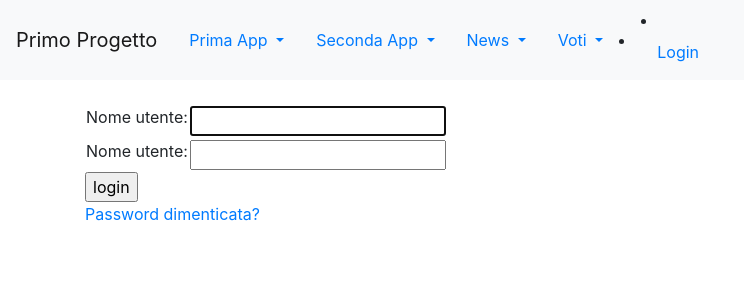
After one commit to ValentinaMarinelli/primo_progetto, a Django app: page /accounts/login/ in a window 1280 px wide. The commit adds this page. Shown: the top 300 px of the page, without its empty margins (0-744 px from the left). Run offline with Django 4.2, Linux system fonts and the light colour scheme.

Commit message:
Passo 24: Fatto, ho sbagliato branch

```diff
--- a/primo_progetto/settings.py
+++ b/primo_progetto/settings.py
@@ -142,3 +142,8 @@ MEDIA_ROOT = "uploads"
 # https://docs.djangoproject.com/en/4.2/ref/settings/#default-auto-field
 
 DEFAULT_AUTO_FIELD = 'django.db.models.BigAutoField'
+
+# Redirect to home URL after login (Default redirects to /accounts/profile/)
+LOGIN_REDIRECT_URL = '/'
+
+EMAIL_BACKEND = 'django.core.mail.backends.console.EmailBackend'
--- a/primo_progetto/urls.py
+++ b/primo_progetto/urls.py
@@ -28,3 +28,7 @@ urlpatterns = [
     path('voti/', include("voti.urls",namespace="voti")),
     path('products/', include("products.urls",namespace="products")),
 ]
+
+urlpatterns += [
+    path('accounts/',include('django.contrib.auth.urls')),
+]
--- a/templates/base.html
+++ b/templates/base.html
@@ -69,14 +69,34 @@
                 <a class="dropdown-item" href="{% url 'voti:max_min_voti'%}">Max Min Voti</a>
             </div>
           </div>
+        </li>
 
-        </li>
+        {%if request.user.is_authenticated %}
+          <li class="nav-item dropdown">
+            <a class="nav-link dropdown-toggle" href="#" id="navbarDropdown" role="button"
+               data-toggle="dropdown" aria-haspopup="true" aria-expanded="false">
+               {{ request.user.username }}
+            </a>
+            <div class="dropdown-menu" aria-labelledby="navbarDropdown">
+              <div class="dropdown-divider"></div>
+              <a class="dropdown-item" href="{% url 'logout' %}">Esci</a>
+            </div>
+          </li>
+        {%else%}
+          <li class="nav-item">
+            {% comment %} <a class="nav-link" href="{% url 'forms_app:registration_view' %}">Registrati</a> {% endcomment %}
+          </li>
+          <li class="nav-item">
+            <a class="nav-link" href="{% url 'login' %}">Login</a>
+          </li>
+        {% endif %}
       </nav>
       <div class="container my-4">
         <!-- servirà per inserire i contenuti della pagina-->
         {%block content%}
         {%endblock content%}
         <!-- servirà per inserire il codice javascript-->
+
         {%block script%}
         {%endblock script%}
       </div>
--- /dev/null
+++ b/templates/registration/logged_out.html
@@ -0,0 +1,5 @@
+{% extends "base.html" %}
+{% block content %}
+  <p>Logout effettuato</p>
+  <a href="{% url 'login'%}">Clicca qui per rieffettuare il login</a>
+{% endblock %}
--- /dev/null
+++ b/templates/registration/login.html
@@ -0,0 +1,23 @@
+{% extends "base.html" %}
+{% block content%}
+{%if form.errors%}
+    <p> Username e password non combaciano: riprova! </p>
+{% endif %}
+<form method="post" action="{%url 'login'%}">
+    {%csrf_token%}
+    <table>
+        <tr>
+            <td>{{form.username.label_tag}}</td>
+            <td>{{form.username}}</td>
+        </tr>
+        <tr>
+            <td>{{form.username.label_tag}}</td>
+            <td>{{form.password}}</td>
+        </tr>
+    </table>
+    <input type="submit" value="login"/>
+    <input type="hidden" name="next" value="{{ next }}" />
+</form>
+{# Assumes you setup the password_reset view in your URLconf #}
+<p><a href="{% url 'password_reset' %}">Password dimenticata?</a></p>
+{% endblock %}
--- /dev/null
+++ b/templates/registration/password_reset_complete.html
@@ -0,0 +1,5 @@
+{% extends "base.html" %}
+{% block content %}
+  <h1>Password cambiata con Successo!</h1>
+  <p><a href="{% url 'login' %}">Effettua il login</a></p>
+{% endblock %}
--- /dev/null
+++ b/templates/registration/password_reset_email.html
@@ -0,0 +1,2 @@
+Qualcuno ha richiesto un password reset per l'account associato alla mail{{ email }}. Segui il link per procedere:
+{{ protocol}}://{{ domain }}{% url 'password_reset_confirm' uidb64=uid token=token %}
--- /dev/null
+++ b/templates/registration/password_reset_form.html
@@ -0,0 +1,4 @@
+{% extends "base.html" %}
+{% block content %}
+  <p>Ti abbiamo inviato via mail le istruzioni per il cambio password!. Visita la tua casella di posta e segui il link allegato per procedere.</p>
+{% endblock %}
```
Also changed, not shown: templates/registration/password_reset_confirm.html (added, +28 -0 lines), db.sqlite3.
